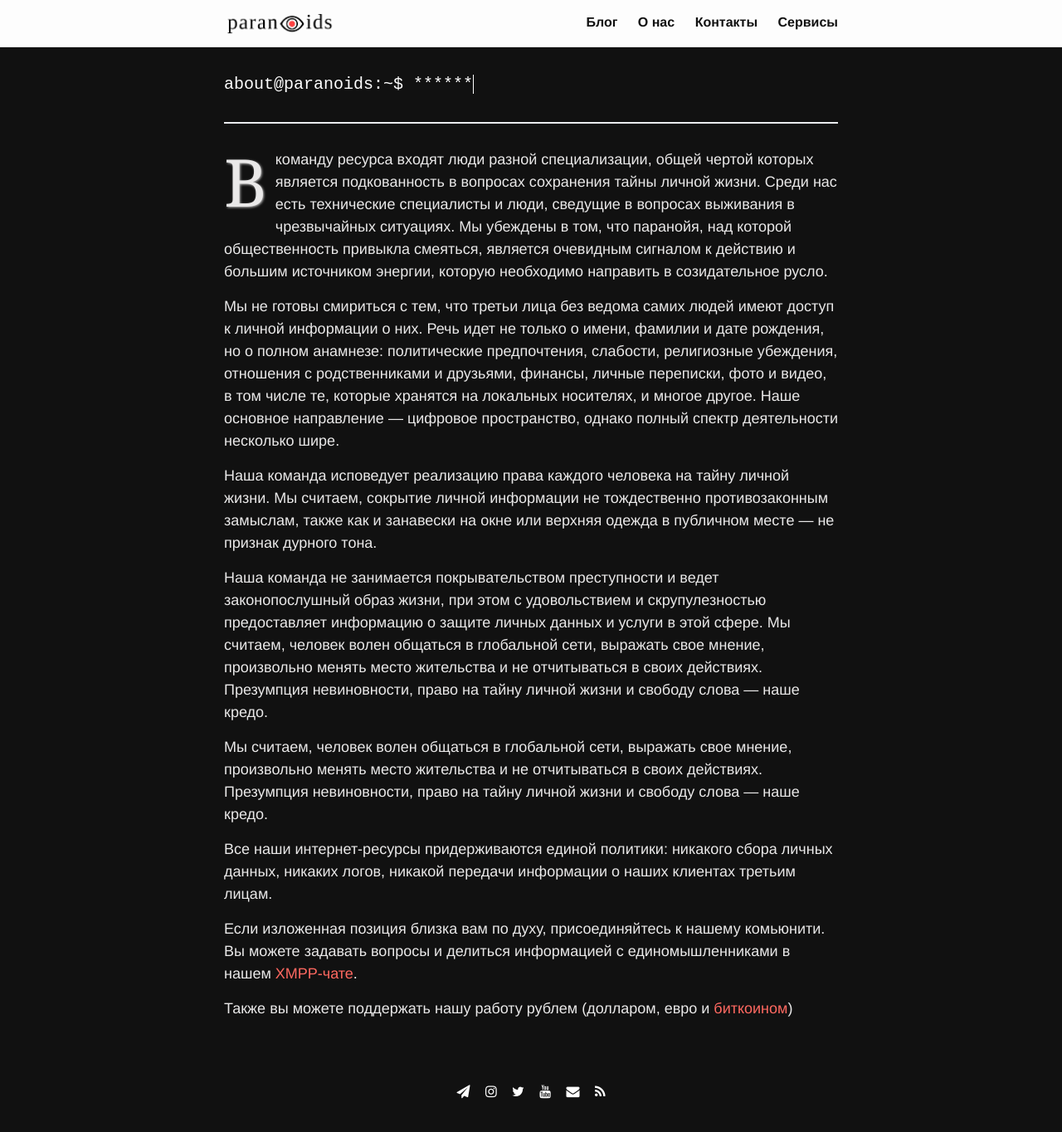
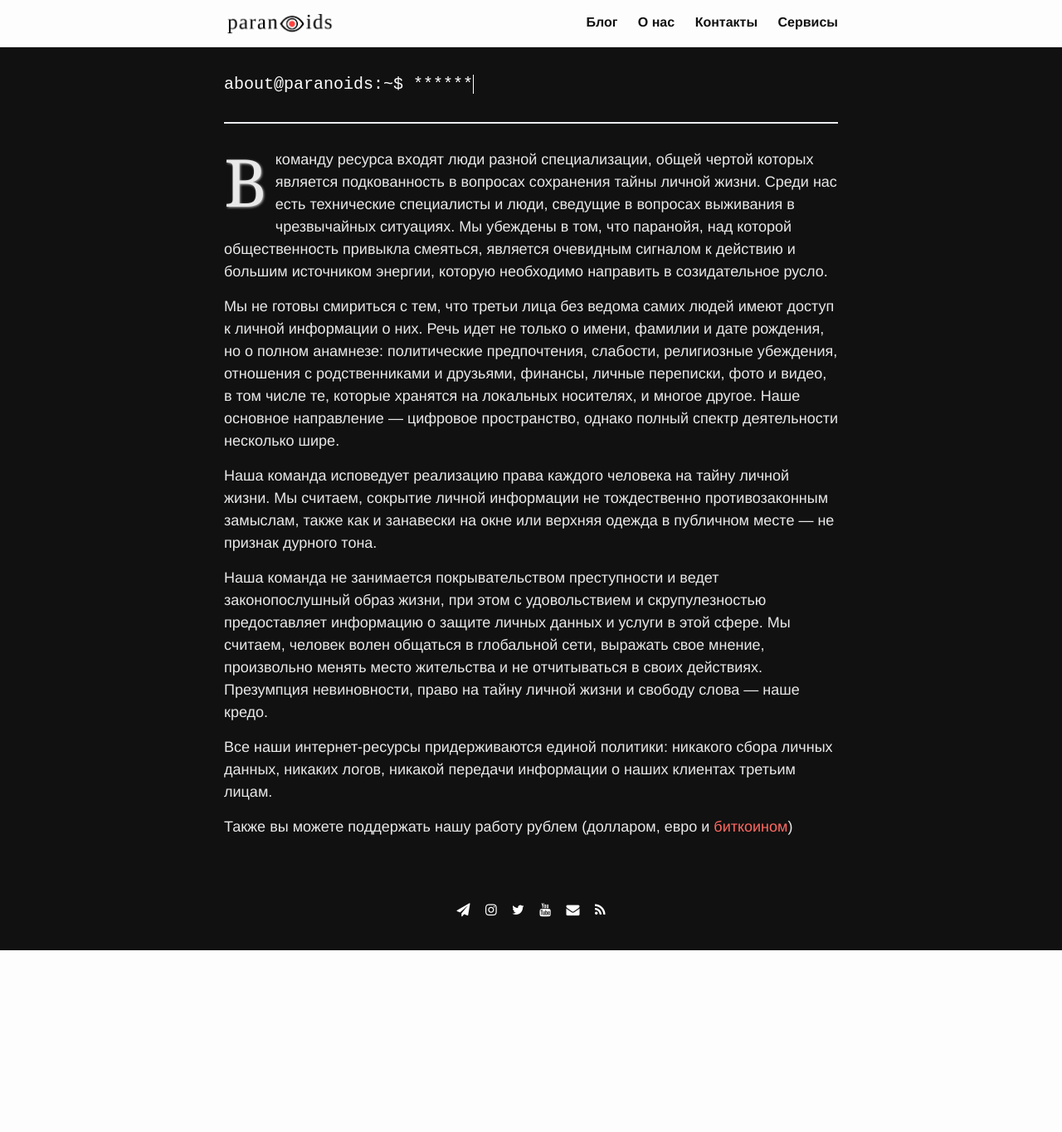
Before and after one commit to 2b7E1n6D0e5R7/2b7E1n6D0e5R7.github.io, a Jekyll site: the page built from _pages/about.md, in a window 1280 px wide. Shown: the whole page at 83% size. Built offline with Jekyll 4.4.1, drawn with Linux system fonts in a browser that asks for light colours; after the commit the page ends 1145 px from its top, so only the background shows below that.

Commit message:
Update about.md

```diff
--- a/_pages/about.md
+++ b/_pages/about.md
@@ -11,10 +11,6 @@ permalink: /about/
 
 Наша команда не занимается покрывательством преступности и ведет законопослушный образ жизни, при этом с удовольствием и скрупулезностью предоставляет информацию о защите личных данных и услуги в этой сфере. Мы считаем, человек волен общаться в глобальной сети, выражать свое мнение, произвольно менять место жительства и не отчитываться в своих действиях. Презумпция невиновности, право на тайну личной жизни и свободу слова — наше кредо.
 
-Мы считаем, человек волен общаться в глобальной сети, выражать свое мнение, произвольно менять место жительства и не отчитываться в своих действиях. Презумпция невиновности, право на тайну личной жизни и свободу слова — наше кредо.
-
 Все наши интернет-ресурсы придерживаются единой политики: никакого сбора личных данных, никаких логов, никакой передачи информации о наших клиентах третьим лицам.
 
-Если изложенная позиция близка вам по духу, присоединяйтесь к нашему комьюнити. Вы можете задавать вопросы и делиться информацией с единомышленниками в нашем [XMPP-чате]({{site.baseurl}}/XMPP/).
-
 Также вы можете поддержать нашу работу рублем (долларом, евро и [биткоином]({{site.baseurl}}/donate/))
```
